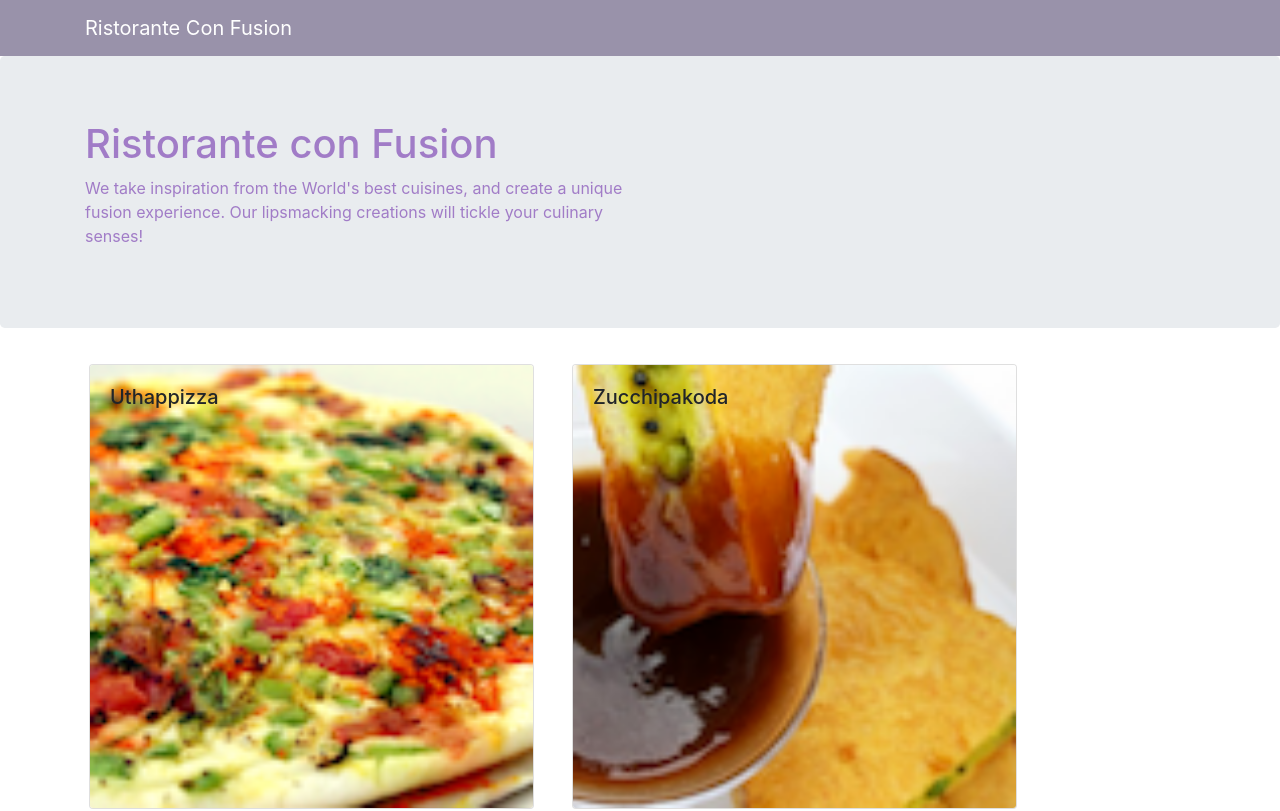
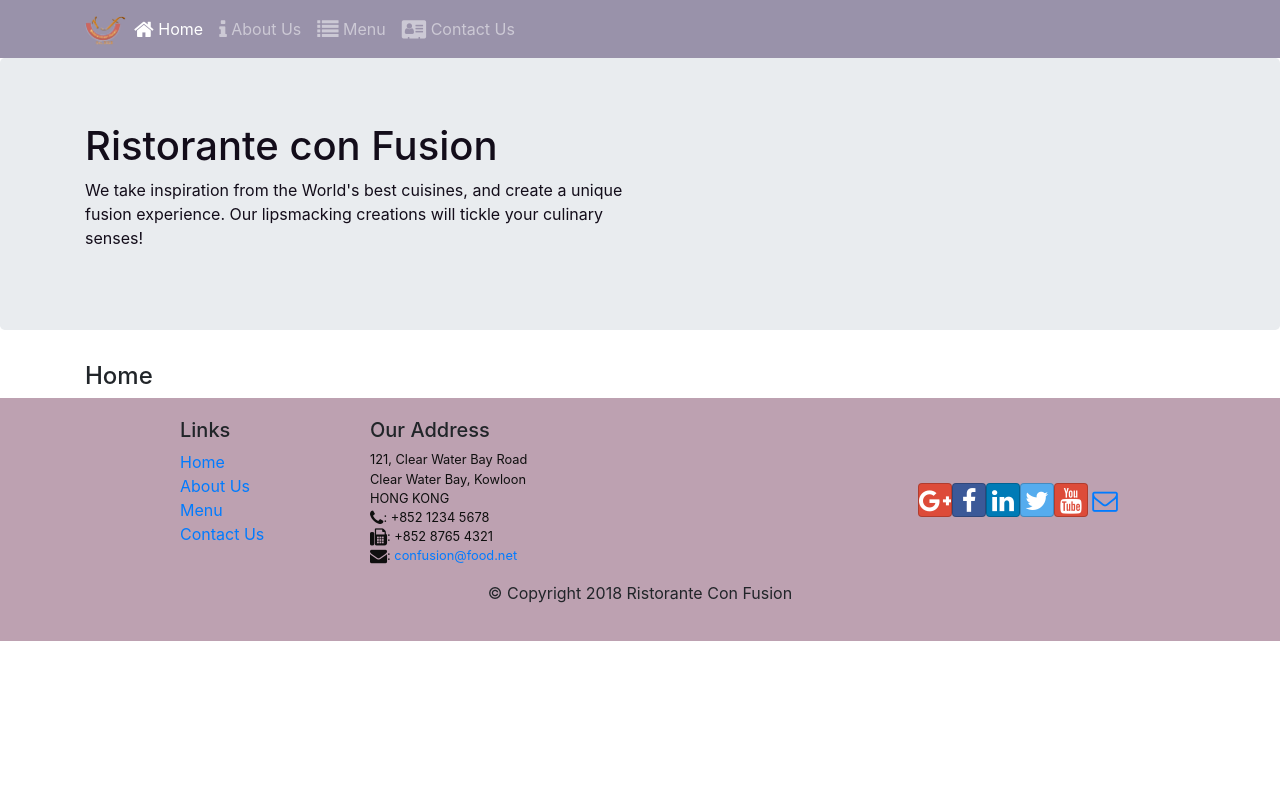
Before and after one commit to diemquynhtran/ReactSimple, a React (Create React App) app: page /home in a window 1280 px wide. Shown: the top 811 px of the page. Built offline with nearby package versions, Linux system fonts and the light colour scheme.

Commit message:
React Router

```diff
--- a/package.json
+++ b/package.json
@@ -9,6 +9,7 @@
     "react": "^17.0.2",
     "react-dom": "^17.0.2",
     "react-popper": "0.9.2",
+    "react-router-dom": "4.2.2",
     "react-scripts": "1.1.4",
     "reactstrap": "5.0.0"
   },
--- a/src/App.css
+++ b/src/App.css
@@ -11,15 +11,15 @@
 }
 
 .footer{
-    background-color: #dfc4db;
+    background-color: #bda1b1;
     margin:0px auto;
     padding: 20px 0px 20px 0px;
 }
 .jumbotron {
     padding:70px 30px 70px 30px;
     margin:0px auto;
-    background: #9e208d ;
-    color:rgb(161, 124, 199);
+    background: #e6d8c1 ;
+    color:rgb(19, 13, 26);
 }
 
 address{
--- a/src/App.js
+++ b/src/App.js
@@ -1,12 +1,15 @@
 import React, { Component } from 'react';
 import Main from './components/MainComponent';
 import './App.css';
+import { BrowserRouter } from 'react-router-dom';
 class App extends Component {
   render() {
     return (
-      <div className='App'>
-        <Main />
-      </div>
+      <BrowserRouter>
+        <div className='App'>
+          <Main />
+        </div>
+      </BrowserRouter>
     )
   }
 }
--- a/src/components/FooterComponent.js
+++ b/src/components/FooterComponent.js
@@ -1,4 +1,5 @@
 import React from 'react';
+import {Link} from 'react-router-dom';
 
 function Footer(props) {
     return(
@@ -8,10 +9,10 @@
                 <div className="col-4 offset-1 col-sm-2">
                     <h5>Links</h5>
                     <ul className="list-unstyled">
-                        <li><a href="#">Home</a></li>
-                        <li><a href="#">About</a></li>
-                        <li><a href="#">Menu</a></li>
-                        <li><a href="contactus.html">Contact</a></li>
+                        <li><Link to='/home'>Home</Link></li>
+                        <li><Link to='/aboutus'>About Us</Link></li>
+                        <li><Link to='/menu'>Menu</Link></li>
+                        <li><Link to='/contactus'>Contact Us</Link></li>
                     </ul>
                 </div>
                 <div className="col-7 col-sm-5">
--- a/src/components/HeaderComponent.js
+++ b/src/components/HeaderComponent.js
@@ -1,13 +1,46 @@
 import React, {Component} from 'react';
-import { Jumbotron, Navbar, NavbarBrand } from 'reactstrap';
+import { Collapse, Jumbotron, Nav, Navbar, NavbarBrand, NavbarToggler, NavItem } from 'reactstrap';
+import {NavLink} from 'react-router-dom';
 
 class Header extends Component {
+    constructor(props) {
+        super(props);
+        this.state = {
+            isNavOpen:false
+        };
+        this.toggleNav = this.toggleNav.bind(this);
+    }
+    toggleNav() {
+        this.setState({
+            isNavOpen: !this.state.isNavOpen
+        });
+    }
+
     render() {
         return (
             <React.Fragment>
-      <Navbar dark>
-        <div className="container">
-            <NavbarBrand href="/">Ristorante Con Fusion</NavbarBrand>
+                <Navbar dark expand='md'>
+                    <div className="container">
+                        <NavbarToggler onClick={this.toggleNav} />
+                <NavbarBrand className='mr-auto' href="/">
+                    <img src='assets/images/logo.png' height='30' width='41' alt='Ristorante Con Fusion' />
+                </NavbarBrand>
+            <Collapse isOpen = {this.state.isNavOpen} navbar>
+                <Nav navbar>
+                    <NavItem>
+                        <NavLink className='nav-link' to='/home'><span className='fa fa-home fa-lg'></span> Home</NavLink>
+                    </NavItem>
+                    <NavItem>
+                        <NavLink className="nav-link" to='/aboutus'><span className="fa fa-info fa-lg"></span> About Us</NavLink>
+                    </NavItem>
+                    <NavItem>
+                        <NavLink className="nav-link"  to='/menu'><span className="fa fa-list fa-lg"></span> Menu</NavLink>
+                    </NavItem>
+                    <NavItem>
+                        <NavLink className="nav-link" to='/contactus'><span className="fa fa-address-card fa-lg"></span> Contact Us</NavLink>
+                    </NavItem>
+                </Nav>
+            </Collapse>
         </div>
       </Navbar>
       <Jumbotron>
--- /dev/null
+++ b/src/components/HomeComponent.js
@@ -0,0 +1,11 @@
+import React from 'react';
+
+function Home (props) {
+    return (
+        <div className='container'>
+            <h4>Home</h4>
+        </div>
+    )
+}
+
+export default Home;
--- a/src/components/MainComponent.js
+++ b/src/components/MainComponent.js
@@ -4,29 +4,29 @@
 import { DISHES } from '../shared/dishes';
 import Header from './HeaderComponent';
 import Footer from './FooterComponent';
+import { Switch, Route, Redirect } from 'react-router-dom';
+import Home from './HomeComponent';
 
 class Main extends Component {
 
   constructor(props) {
     super(props);
     this.state = {
-        dishes: DISHES,
-        selectedDish: null
+        dishes: DISHES
     };
   }
-
-  onDishSelect(dishId) {
-    this.setState({ selectedDish: dishId});
-  }
-
   render() {
+    const HomePage = () => {
+      return <Home />
+    }
     return (
       <div>
         <Header />
-        <Menu dishes={this.state.dishes}
-          onClick={(dishId) => this.onDishSelect(dishId)} />
-        <DishDetail
-          dish={this.state.dishes.filter((dish) => dish.id === this.state.selectedDish)[0]} />
+        <Switch>
+          <Route path='/home' component={HomePage} />
+          <Route exact path='/menu' component={() => <Menu dishes = {this.state.dishes} />} />
+          <Redirect to='/home' />
+        </Switch>
         <Footer />
       </div>
     );
```
Also changed, not shown: 1 other file (tests, documents, lock files or other folders).
